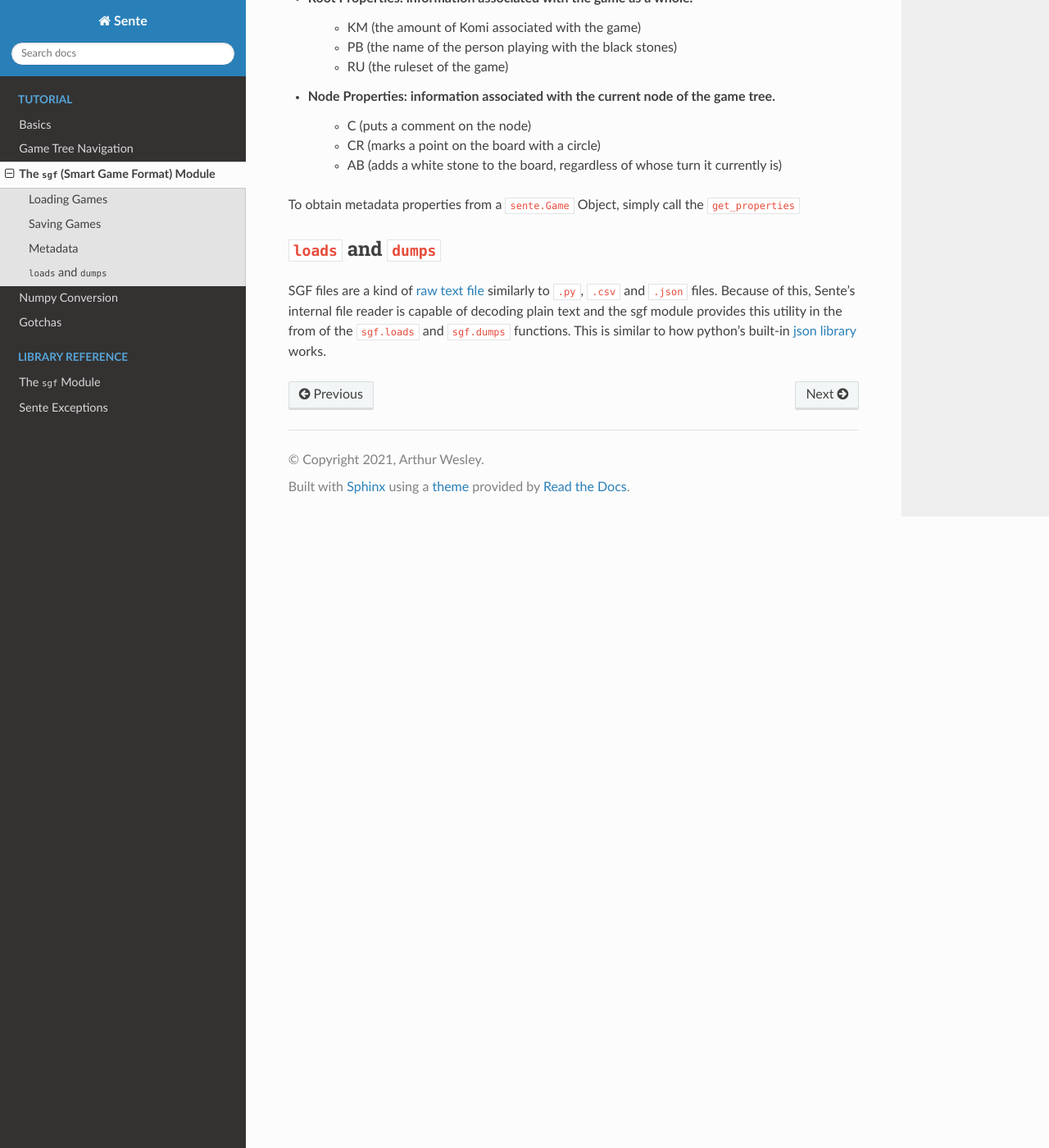
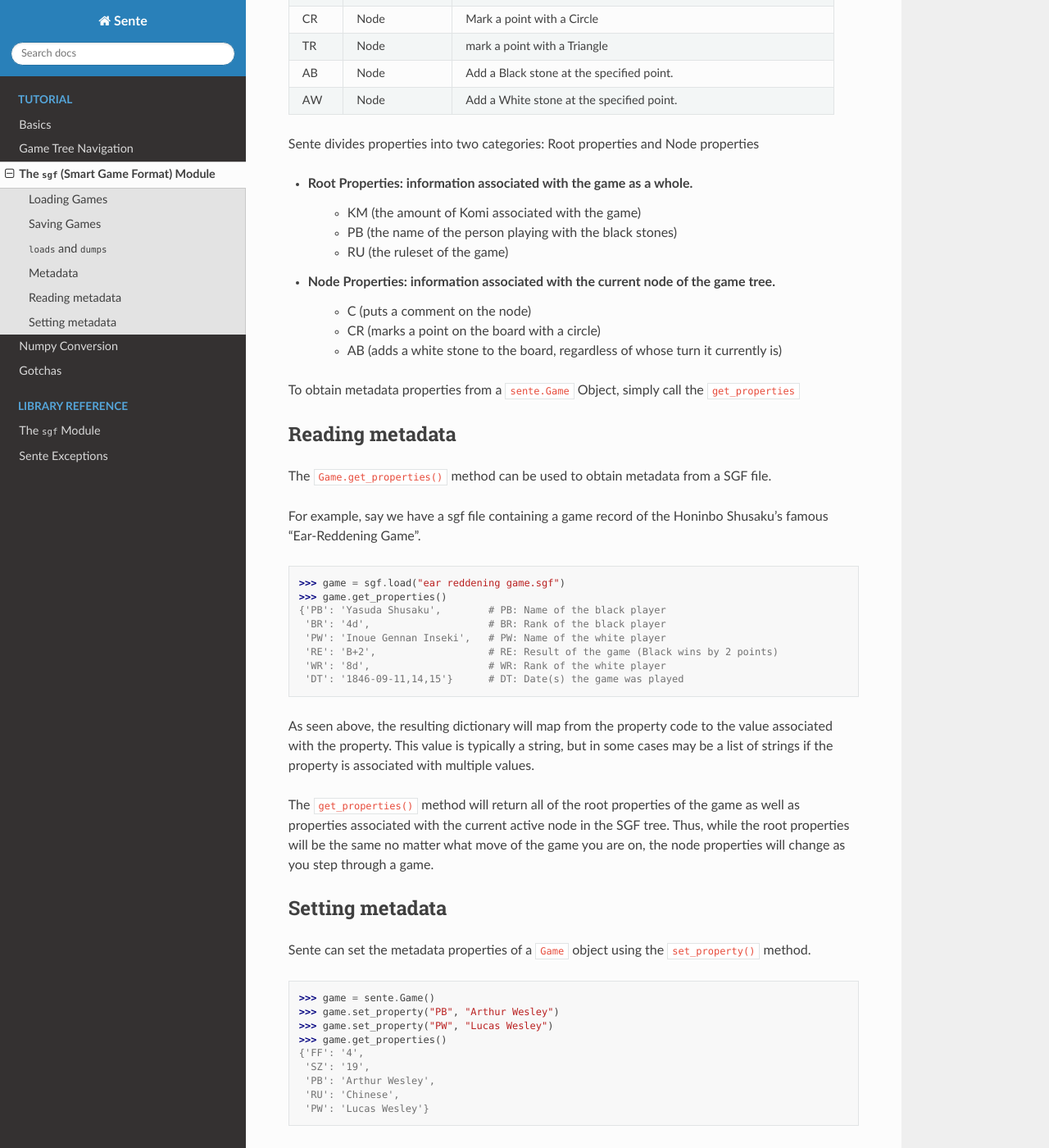
Before and after one commit to atw1020/sente, a Sphinx documentation site: the page built from docs/tutorial/sgf.rst, in a window 1280 px wide and 1400 px high, scrolled down 3511 px. Shown: the whole window at 82% size. Built offline with Sphinx 7.4.7 and the Read the Docs theme 2.0.0, drawn with Linux system fonts in a browser that asks for light colours; some of the changed text lies outside the part shown.

Commit message:
update SGF documentation

```diff
--- a/docs/tutorial/sgf.rst
+++ b/docs/tutorial/sgf.rst
@@ -203,11 +203,21 @@
 ------------
 
 Once a game has been played out, the ``sgf.dump()`` function can be used to save a SGF of the file.
+If it is desired to add SGF metadata to the file such as the player's names and ranks, it must be done before dumping the game.
+See `Setting metadata`_ for more details
 
 .. code-block:: python
 
     >>> game.play_sequence(long_sequence)
     >>> sgf.dump(game, "my game.sgf")
+
+
+``loads`` and ``dumps``
+-----------------------
+
+SGF files are a kind of `raw text file <https://en.wikipedia.org/wiki/Plain_text>`_ similarly to ``.py``, ``.csv`` and ``.json`` files.
+Because of this, Sente's internal file reader is capable of decoding plain text and the sgf module provides this utility in the from of the ``sgf.loads`` and ``sgf.dumps`` functions.
+This is similar to how python's built-in `json library <https://docs.python.org/3/library/json.html>`_ works.
 
 Metadata
 --------
@@ -215,8 +225,8 @@
 In addition to containing a record of the sequence of moves in a game, SGF files contain metadata associated with the games.
 This metadata might include things like the name of the black player, the Komi the match was played with or a point on the board marked with a circle.
 Each such piece of metadata is called a "property" in the SGF file format.
-Each property has a two-capitol-letter code associated with it that uniquely identifies that property.
-For example, the "KM" property records the Komi of the game.
+Each property has a two-capitol-letter code associated with it that uniquely identifies that property called the "property code".
+For example, the "KM" property code refers to the place where the komi of the game is recorded.
 
 A full list of all legal properties and descriptions of them may be found at `this red-bean archive <https://www.red-bean.com/sgf/properties.html>`_.
 A partial list of properties is given below.
@@ -275,9 +285,75 @@
 
 To obtain metadata properties from a ``sente.Game`` Object, simply call the ``get_properties``
 
-``loads`` and ``dumps``
------------------------
+Reading metadata
+----------------
 
-SGF files are a kind of `raw text file <https://en.wikipedia.org/wiki/Plain_text>`_ similarly to ``.py``, ``.csv`` and ``.json`` files.
-Because of this, Sente's internal file reader is capable of decoding plain text and the sgf module provides this utility in the from of the ``sgf.loads`` and ``sgf.dumps`` functions.
-This is similar to how python's built-in `json library <https://docs.python.org/3/library/json.html>`_ works.
+The ``Game.get_properties()`` method can be used to obtain metadata from a SGF file.
+
+For example, say we have a sgf file containing a game record of the Honinbo Shusaku's famous "Ear-Reddening Game".
+
+.. code-block:: python
+
+    >>> game = sgf.load("ear reddening game.sgf")
+    >>> game.get_properties()
+    {'PB': 'Yasuda Shusaku',        # PB: Name of the black player
+     'BR': '4d',                    # BR: Rank of the black player
+     'PW': 'Inoue Gennan Inseki',   # PW: Name of the white player
+     'RE': 'B+2',                   # RE: Result of the game (Black wins by 2 points)
+     'WR': '8d',                    # WR: Rank of the white player
+     'DT': '1846-09-11,14,15'}      # DT: Date(s) the game was played
+
+As seen above, the resulting dictionary will map from the property code to the value associated with the property.
+This value is typically a string, but in some cases may be a list of strings if the property is associated with multiple values.
+
+The ``get_properties()`` method will return all of the root properties of the game as well as properties associated with the current active node in the SGF tree.
+Thus, while the root properties will be the same no matter what move of the game you are on, the node properties will change as you step through a game.
+
+Setting metadata
+----------------
+
+Sente can set the metadata properties of a ``Game`` object using the ``set_property()`` method.
+
+.. code-block::
+
+    >>> game = sente.Game()
+    >>> game.set_property("PB", "Arthur Wesley")
+    >>> game.set_property("PW", "Lucas Wesley")
+    >>> game.get_properties()
+    {'FF': '4',
+     'SZ': '19',
+     'PB': 'Arthur Wesley',
+     'RU': 'Chinese',
+     'PW': 'Lucas Wesley'}
+
+.. doctest::
+    :hide:
+
+    >>> import sente
+    >>> game = sente.Game()
+    >>> game.set_property("PB", "Arthur Wesley")
+    >>> game.set_property("PW", "Lucas Wesley")
+    >>> game.get_properties()
+    {'FF': '4', 'SZ': '19', 'PB': 'Arthur Wesley', 'RU': 'Chinese', 'PW': 'Lucas Wesley'}
+
+As mentioned above, Sente strictly enforces conformity to the official SGF file format and custom SGF properties are not permitted as metadata.
+Thus, trying to set a property not defined by the standard will result in an error.
+
+.. code-block::
+
+    >>> game = sente.Game()
+    >>> game.set_property("JD", "Kaei 5-11-17")
+    Traceback (most recent call last):
+      File "<stdin>", line 1, in <module>
+    sente.exceptions.InvalidSGFException: unknown SGF Property "JD"
+
+.. doctest::
+    :hide:
+
+    >>> game = sente.Game()
+    >>> game.set_property("JD", "Kaei 5-11-17")
+    Traceback (most recent call last):
+      File "<stdin>", line 1, in <module>
+    sente.exceptions.InvalidSGFException: unknown SGF Property "JD"
+
+.. note:: Although SGF files from the internet frequently contain the "JD" property (Japanese Date) it is not officially documented.
```
Also changed, not shown: 1 other file.
